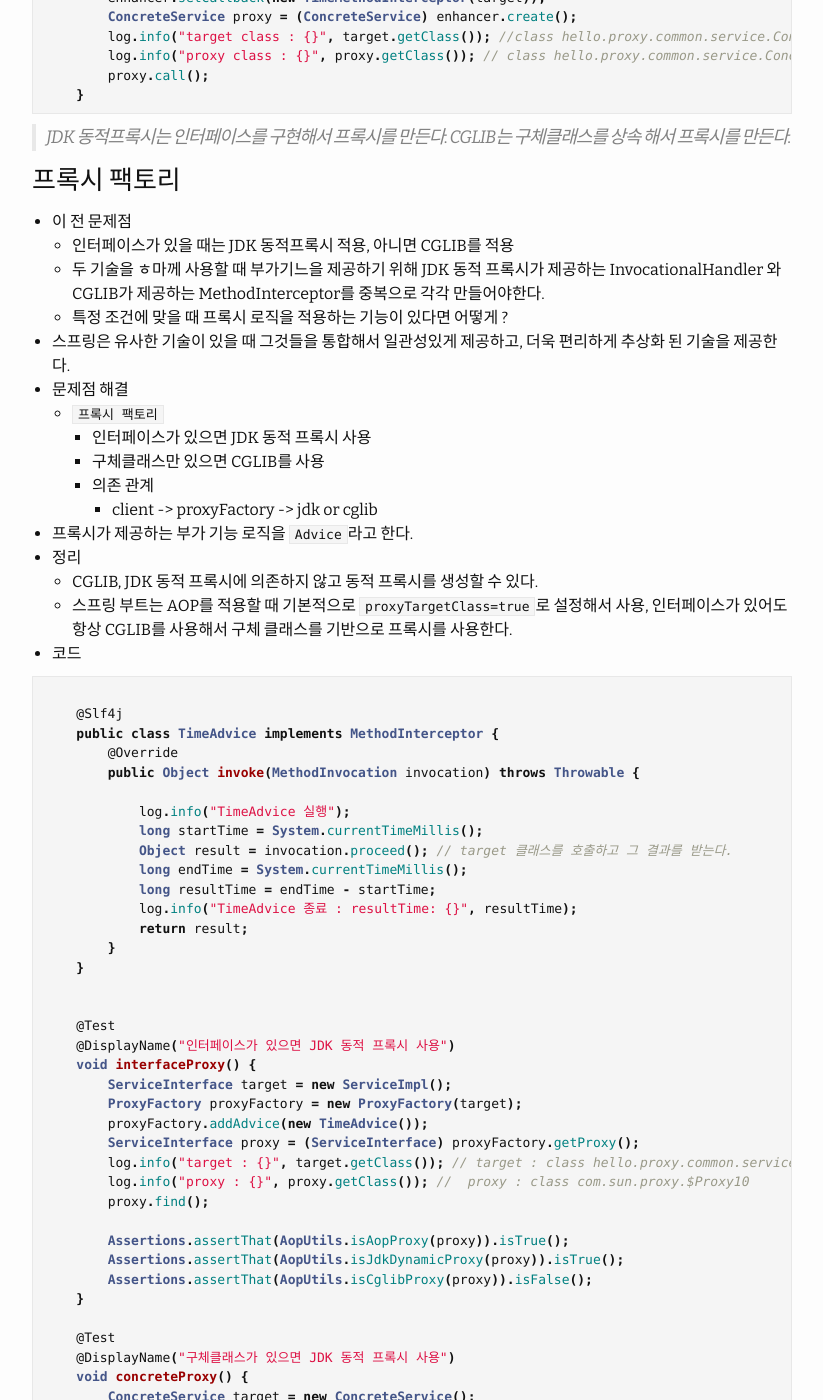
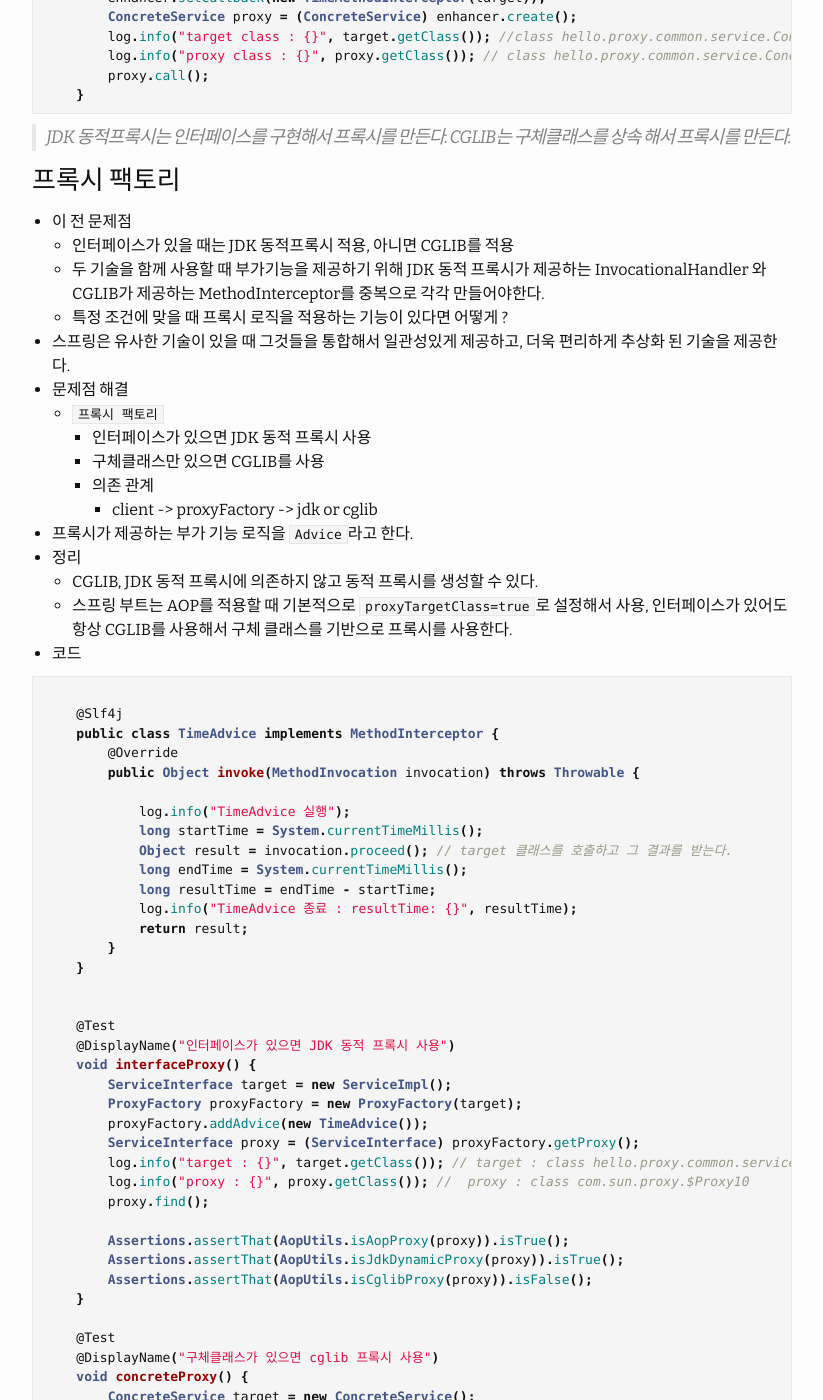
Before and after one commit to HWANGJEONGHYEON1/HWANGJEONGHYEON1.github.io, a Jekyll site: the page built from _posts/2022-02-05-morningstudy-4.md, in a window 1280 px wide and 1400 px high, scrolled down 2215 px. Shown: the whole window, without its empty margins (228-1051 px from the left). Built offline with Jekyll 4.4.1, drawn with Linux system fonts in a browser that asks for light colours; comment, search, counter and statistics services are not loaded.

Commit message:
오타 수정

```diff
--- a/_posts/2022-02-05-morningstudy-4.md
+++ b/_posts/2022-02-05-morningstudy-4.md
@@ -118,7 +118,7 @@ categories: steady, blogging
 ### 프록시 팩토리
 - 이 전 문제점
     - 인터페이스가 있을 때는 JDK 동적프록시 적용, 아니면 CGLIB를 적용
-    - 두 기술을 ㅎ마께 사용할 때 부가기느을 제공하기 위해 JDK 동적 프록시가 제공하는 InvocationalHandler 와 CGLIB가 제공하는 MethodInterceptor를 중복으로 각각 만들어야한다.
+    - 두 기술을 함께 사용할 때 부가기능을 제공하기 위해 JDK 동적 프록시가 제공하는 InvocationalHandler 와 CGLIB가 제공하는 MethodInterceptor를 중복으로 각각 만들어야한다.
     - 특정 조건에 맞을 때 프록시 로직을 적용하는 기능이 있다면 어떻게 ?
 - 스프링은 유사한 기술이 있을 때 그것들을 통합해서 일관성있게 제공하고, 더욱 편리하게 추상화 된 기술을 제공한다.
 - 문제점 해결
@@ -168,7 +168,7 @@ categories: steady, blogging
     }
 
     @Test
-    @DisplayName("구체클래스가 있으면 JDK 동적 프록시 사용")
+    @DisplayName("구체클래스가 있으면 cglib 프록시 사용")
     void concreteProxy() {
         ConcreteService target = new ConcreteService();
         ProxyFactory proxyFactory = new ProxyFactory(target);
```
